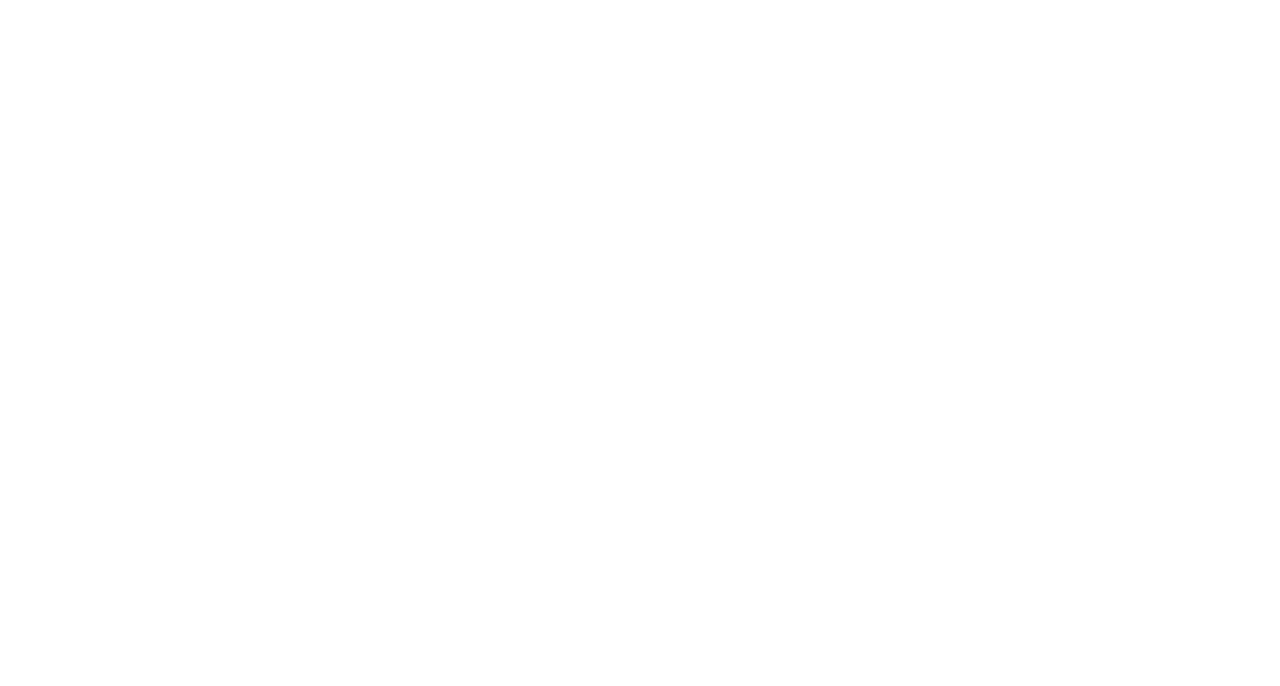
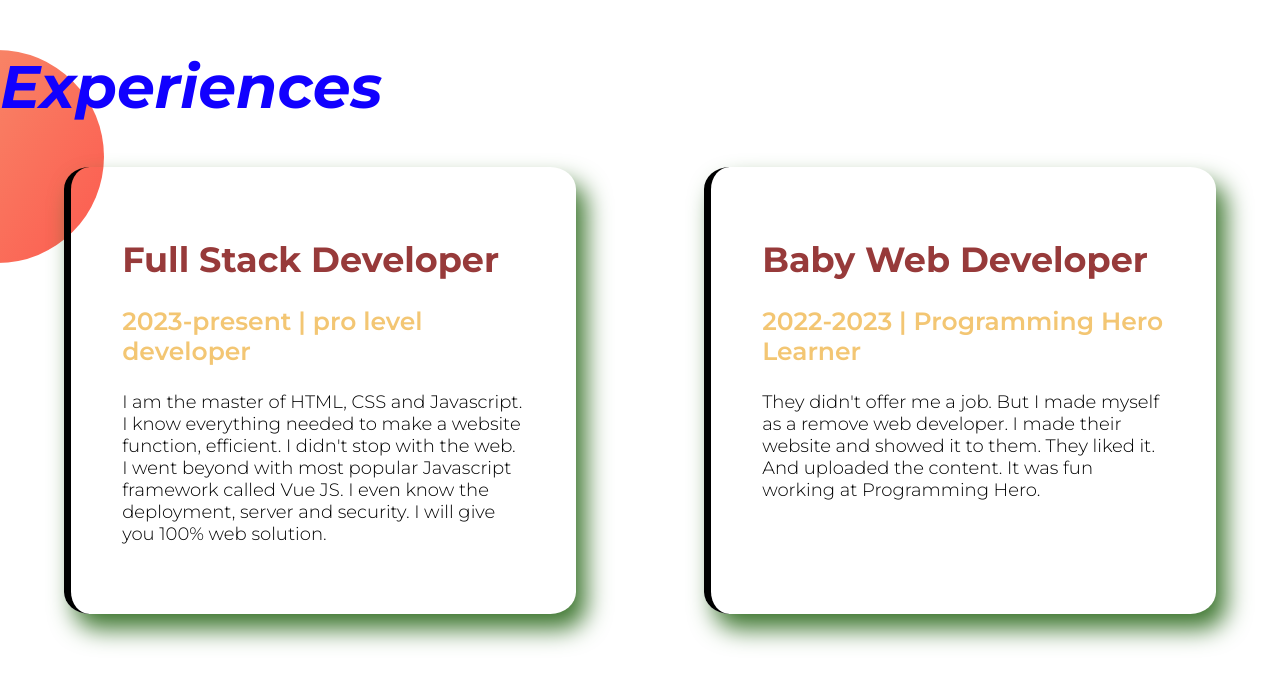
Before and after one commit to anamerasul/developer-portfolio-v2, a plain HTML site: page index.html in a window 1280 px wide. Drawn offline with Linux system fonts and the light colour scheme.

Commit message:
experience area adding all

```diff
--- a/css/style.css
+++ b/css/style.css
@@ -29,3 +29,58 @@ h1{
     display: flex;
 
 }
+.experience-area{
+    background-image: url(../images/exp-bg.png);
+    background-repeat: no-repeat;
+}
+.experience-area h1{
+    font-size:60px;
+    font-style: bold !important;
+    font-weight:700;
+    color:rgb(17, 0, 255);
+    margin-bottom: -20px;
+}
+
+.experience_item{
+
+    box-shadow: 10px 15px 25px rgb(62, 119, 48);
+    width:40%;
+    padding: 4%;
+    margin: 5%;
+
+}
+
+#bady_web_dev{
+    border-image: radial-gradient( 27deg,rgb(75, 84, 105), rgb(23, 245, 245)) 30;
+    border-image-slice: 1;
+    border-left: 7px solid;
+    border-radius: 5%;
+}
+
+#full_web_dev{
+border-image:radial-gradient( 47deg,rgb(139, 46, 46), rgb(0, 33, 180)) 30;
+border-image-slice: 1;
+border-left: 7px solid;
+border-radius: 5%;
+
+}
+.experience_item h2{
+    margin:20px 0px 0px 0px;
+    color:rgb(151, 58, 58);
+    font-size:35px;
+    font-weight:700;
+
+}
+
+.experience_item h3{
+    color:rgb(243, 198, 115);
+    font-size:25px;
+    font-weight:600;
+}
+
+
+.experience_item p{
+    font-size:18px;
+    font-weight:300;
+    font-style: inherit;
+}
--- a/index.html
+++ b/index.html
@@ -9,7 +9,27 @@
 </head>
 <body>
 
+<section class="experience-area">
+    <h1>Experiences</h1>
+    <div class="flexible_container reverse">
 
+        <div id="bady_web_dev" class="experience_item">
+            <h2>Baby Web Developer</h2>
+            <h3>2022-2023 | Programming Hero Learner</h3>
+            <p>They didn't offer me a job. But I made myself as a remove web developer. I made their website and showed it to them. They liked it. And uploaded the content. It was fun working at Programming Hero.</p>
+        </div>
+
+        <div id="full_web_dev" class="experience_item" >
+            <h2>Full Stack Developer</h2>
+            <h3 >2023-present | pro level developer</h3>
+            <p>I am the master of HTML, CSS and Javascript. I know everything needed to make a website function, efficient. I didn't stop with the web. I went beyond with most popular Javascript framework called Vue JS. I even know the deployment, server and security. I will give you 100% web solution.</p>
+        </div>
+
+
+    </div>
+
+
+</section>
 
 
 
```
